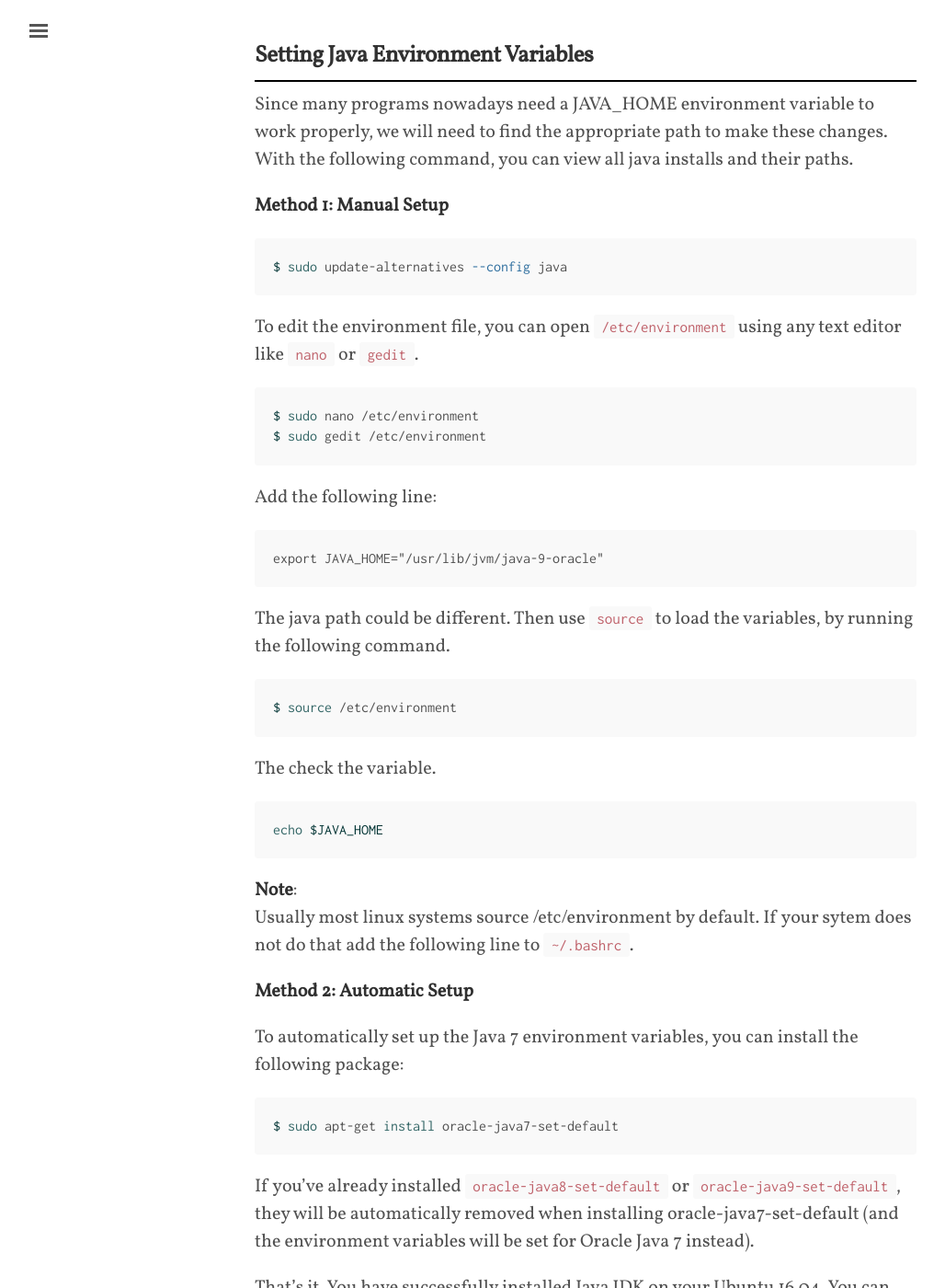
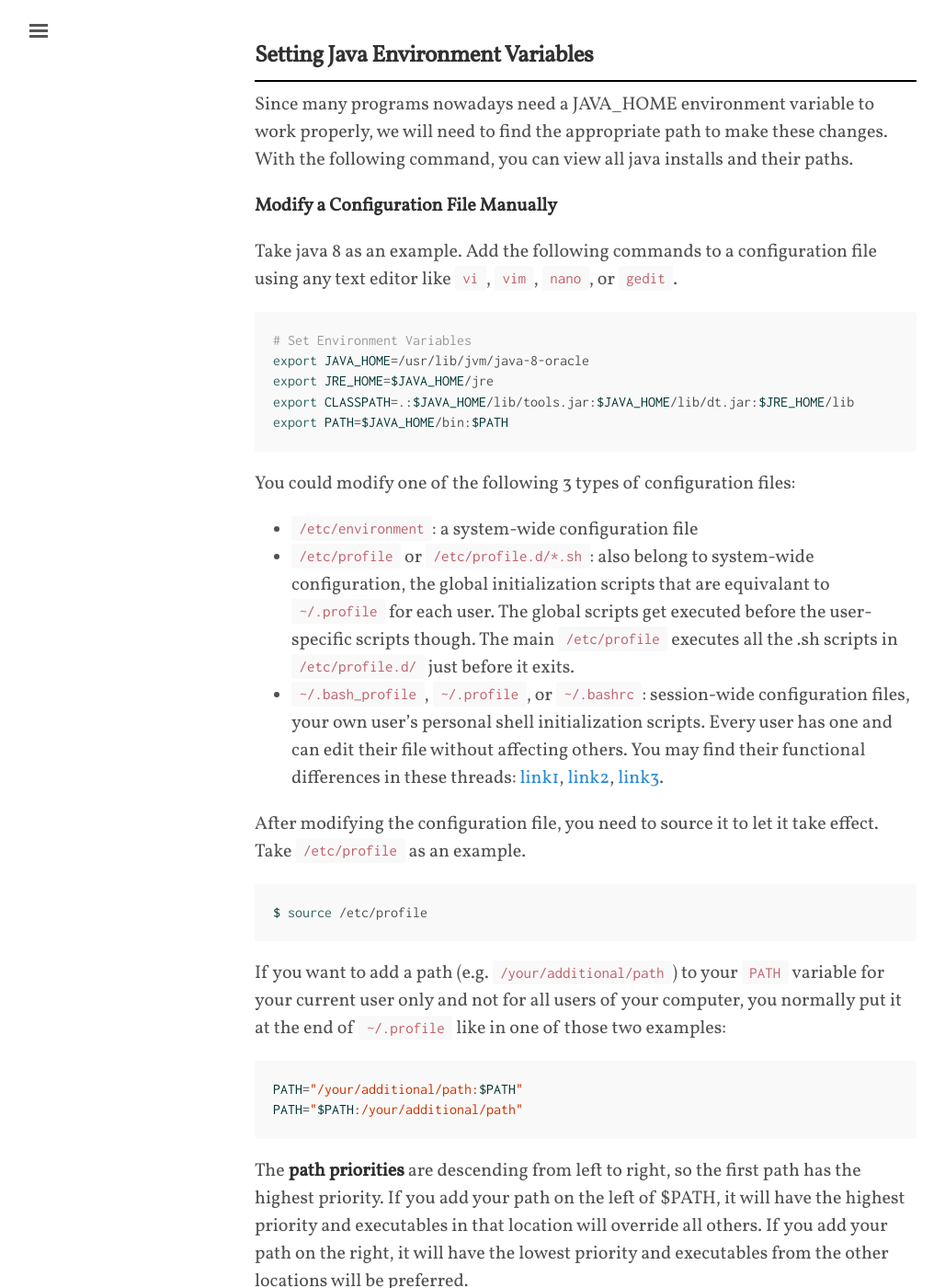
Before and after one commit to shevapato2008/myBlog, a Jekyll site: the page built from _posts/2017-10-11-java-installation.md, in a window 1280 px wide and 1400 px high, scrolled down 3785 px. Shown: the whole window at 92% size, without its empty margins (3-1031 px from the left). Built offline with Jekyll 4.4.1, drawn with Linux system fonts in a browser that asks for light colours; some web fonts are replaced; formulas are drawn with MathJax 3; comment, search, counter and statistics services are not loaded; some of the changed text lies outside the part shown.

Commit message:
Modified the environment setting session.

````diff
--- a/_posts/2017-10-11-java-installation.md
+++ b/_posts/2017-10-11-java-installation.md
@@ -101,31 +101,36 @@ As shown above, java 9 has been switched to java 7.
 ---
 Since many programs nowadays need a JAVA_HOME environment variable to work properly, we will need to find the appropriate path to make these changes. With the following command, you can view all java installs and their paths.
 
-**Method 1: Manual Setup**
+**Modify a Configuration File Manually**
+
+Take java 8 as an example. Add the following commands to a configuration file using any text editor like `vi`, `vim`, `nano`, or `gedit`.
 ```shell
-$ sudo update-alternatives --config java
+# Set Environment Variables
+export JAVA_HOME=/usr/lib/jvm/java-8-oracle
+export JRE_HOME=$JAVA_HOME/jre
+export CLASSPATH=.:$JAVA_HOME/lib/tools.jar:$JAVA_HOME/lib/dt.jar:$JRE_HOME/lib
+export PATH=$JAVA_HOME/bin:$PATH
 ```
-To edit the environment file, you can open `/etc/environment` using any text editor like `nano` or `gedit`.
+You could modify one of the following 3 types of configuration files:
++ `/etc/environment`: a system-wide configuration file
++ `/etc/profile` or `/etc/profile.d/*.sh`: also belong to system-wide configuration, the global initialization scripts that are equivalant to `~/.profile` for each user. The global scripts get executed before the user-specific scripts though. The main `/etc/profile` executes all the .sh scripts in `/etc/profile.d/` just before it exits.
++ `~/.bash_profile`, `~/.profile`, or `~/.bashrc`: session-wide configuration files, your own user's personal shell initialization scripts. Every user has one and can edit their file without affecting others. You may find their functional differences in these threads: [link1](https://askubuntu.com/questions/866161/setting-path-variable-in-etc-environment-vs-profile), [link2](https://serverfault.com/questions/261802/what-are-the-functional-differences-between-profile-bash-profile-and-bashrc "What are the functional differences between .profile .bash_profile and .bashrc?"), [link3](https://superuser.com/questions/789448/choosing-between-bashrc-profile-bash-profile-etc "[superuser] Choosing between .bashrc, .profile, .bash_profile, etc").
+
+After modifying the configuration file, you need to source it to let it take effect. Take `/etc/profile` as an example.
 ```shell
-$ sudo nano /etc/environment
-$ sudo gedit /etc/environment
+$ source /etc/profile
 ```
-Add the following line:
+
+If you want to add a path (e.g. `/your/additional/path`) to your `PATH` variable for your current user only and not for all users of your computer, you normally put it at the end of `~/.profile` like in one of those two examples:
+```shell
+PATH="/your/additional/path:$PATH"
+PATH="$PATH:/your/additional/path"
 ```
-export JAVA_HOME="/usr/lib/jvm/java-9-oracle"
-```
-The java path could be different. Then use `source` to load the variables, by running the following command.
-```shell
-$ source /etc/environment
-```
-The check the variable.
-```shell
-echo $JAVA_HOME
-```
-**Note**:<br>
-Usually most linux systems source /etc/environment by default. If your sytem does not do that add the following line to `~/.bashrc`.
+The **path priorities** are descending from left to right, so the first path has the highest priority. If you add your path on the left of $PATH, it will have the highest priority and executables in that location will override all others. If you add your path on the right, it will have the lowest priority and executables from the other locations will be preferred.
 
-**Method 2: Automatic Setup**
+However, if you need to set that environment variable for all users, I would still not recommend touching `/etc/environment` but creating a file with the file name ending in .sh in `/etc/profile.d/`. The `/etc/profile` script and all scripts in `/etc/profile.d` are the global equivalent of each user's personal `~/.profile` and executed as regular shell scripts by all shells during their initialization.
+
+**Automatic Setup**
 
 To automatically set up the Java 7 environment variables, you can install the following package:
 ```shell
@@ -151,6 +156,7 @@ $ sudo apt-get remove oracle-java7-installer
 + [Install Oracle Java 7 in Ubuntu or Linux Mint via PPA Repository](http://www.webupd8.org/2012/01/install-oracle-java-jdk-7-in-ubuntu-via.html)
 + [Install Java (JRE Or JDK) On Ubuntu 16.04](https://www.atlantic.net/community/howto/install-java-jre-jdk-on-ubuntu-16-04/)
 + [How to Install Java on Ubuntu 16.04](https://www.rosehosting.com/blog/how-to-install-java-on-ubuntu-16-04/)
++ [Terry: Set Java Environment Variables](https://terry.im/wiki/terry/Set%2BJava%2BEnvironment%2BVariables.html)
 
 **More on Trouble Shooting**<br>
 + [AskUbuntu] [How to set JAVA_HOME for Java?](https://askubuntu.com/questions/175514/how-to-set-java-home-for-java)
````
